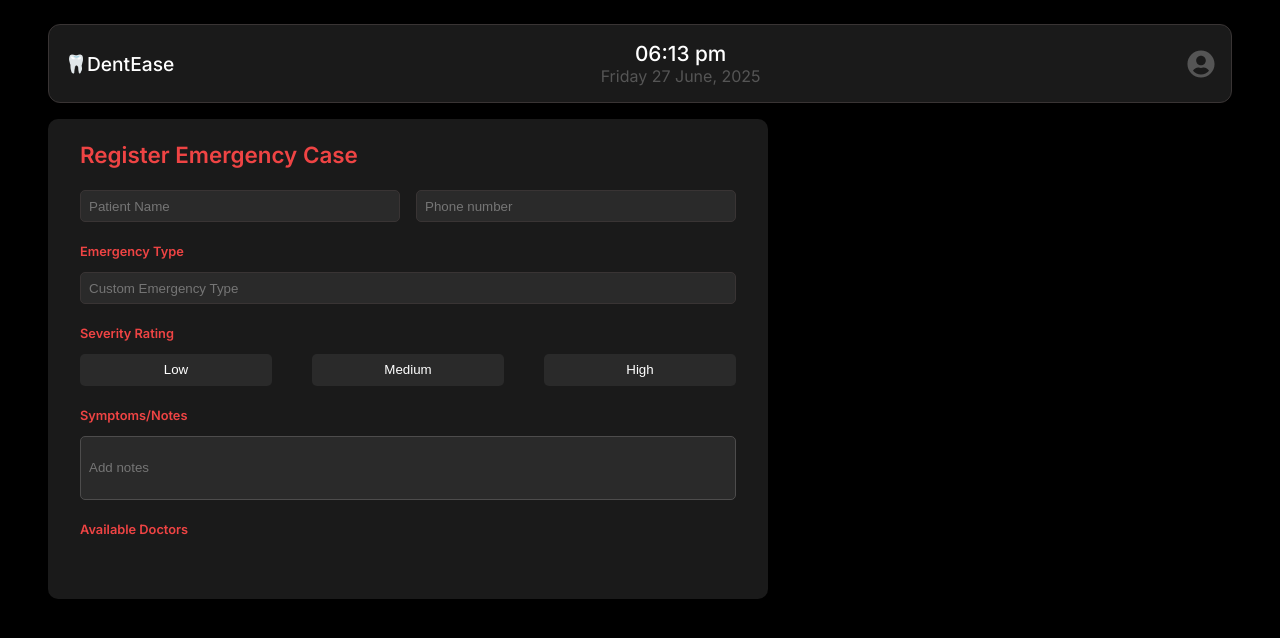
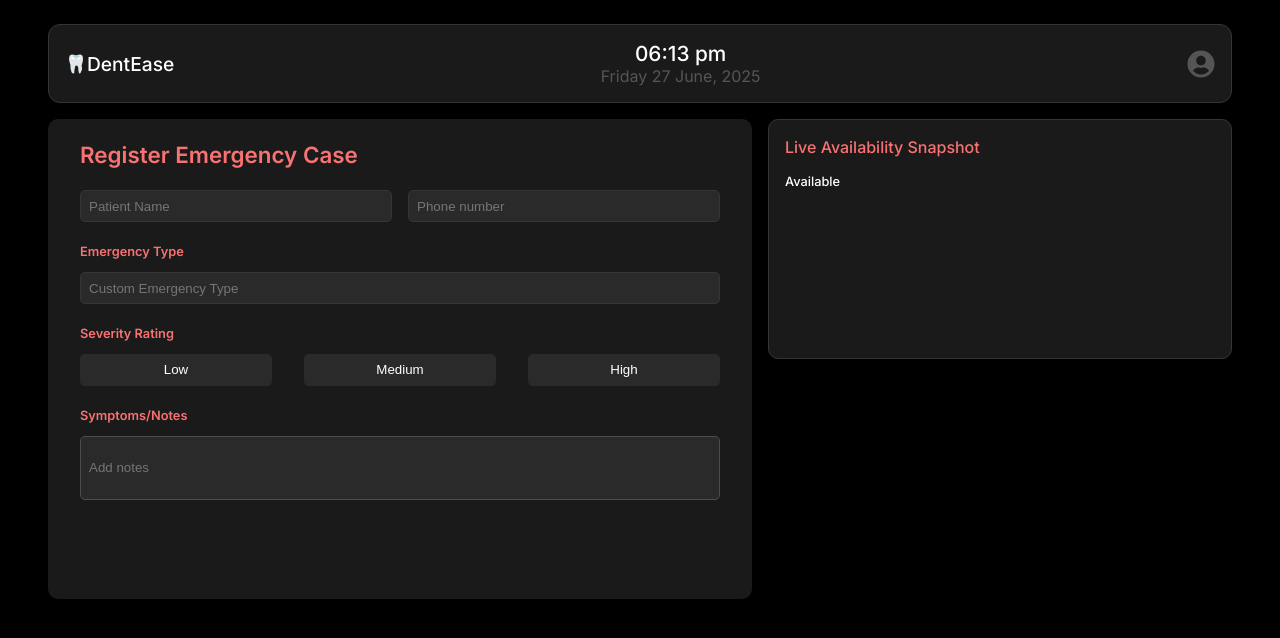
Before and after one commit to typshi-aswin/aetherduo, a React (Vite) app: page /emergency in a window 1280 px wide. Shown: the top 638 px of the page. Built offline with nearby package versions, Linux system fonts and the light colour scheme; no server answers.

Commit message:
feat: added new component

```diff
--- a/src/pages/Emergency/Emergency.jsx
+++ b/src/pages/Emergency/Emergency.jsx
@@ -1,8 +1,13 @@
 import RegisterEmergency from "./ui/RegisterEmergency/RegisterEmergency";
+import LiveAvailability from "./ui/LiveAvailability/LiveAvailability";
+import styles from './Emergency.module.css';
 
 function Emergency(){
     return(
+        <div className={styles.container}>
         <RegisterEmergency />
+        <LiveAvailability />
+         </div>
     );
 }
 
--- a/src/pages/Emergency/Emergency.module.css
+++ b/src/pages/Emergency/Emergency.module.css
@@ -0,0 +1,5 @@
+.container {
+    display: flex;
+    flex-direction: row;
+    column-gap: 1rem;
+}
--- /dev/null
+++ b/src/pages/Emergency/ui/LiveAvailability/LiveAvailability.jsx
@@ -0,0 +1,17 @@
+import styles from './LiveAvailability.module.css';
+import { FaChair } from "react-icons/fa";
+function LiveAvailability() {
+    return(
+        <div className ={styles.container}>
+            <p>Live Availability Snapshot</p>
+            {/* <div> Show total number of FaChair icons here. FaChairs should be red [#f87272] if occupied, default color if not
+            </div> */}
+            <div className ={styles.doctorStatus}>
+                <p> Available </p>
+                {/* <div> show available doctors here, with a tag on the right showing their specialty </div> */}
+            </div>
+        </div>
+    );
+}
+
+export default LiveAvailability;
--- /dev/null
+++ b/src/pages/Emergency/ui/LiveAvailability/LiveAvailability.module.css
@@ -0,0 +1,27 @@
+.container {
+    width: 30rem;
+    height: 15rem;
+    background-color: var(--primary-container-color);
+   border: 1px rgb(57, 52, 52) solid;
+   border-radius: 10px;
+   margin-top: 1rem;
+   padding: 2rem 1rem;
+   color: #f87272;
+
+}
+
+.container p {
+    margin-top: -15px;
+    font-weight: 500;
+
+}
+
+.doctorStatus {
+
+    margin-top: 2rem;
+    color: var(--primary-text-color);
+}
+
+.doctorStatus p {
+    font-size: 0.8rem;
+}
--- a/src/pages/Emergency/ui/RegisterEmergency/RegisterEmergency.jsx
+++ b/src/pages/Emergency/ui/RegisterEmergency/RegisterEmergency.jsx
@@ -29,10 +29,6 @@ function RegisterEmergency() {
                 <input placeholder='Add notes'/>
             </div>
 
-            <div className ={styles.availableContainer}>
-                <p> Available Doctors </p>
-                {/* <div> Here you add available doctors one by one</div> */}
-            </div>
         </div>
 
     )
--- a/src/pages/Emergency/ui/RegisterEmergency/RegisterEmergency.module.css
+++ b/src/pages/Emergency/ui/RegisterEmergency/RegisterEmergency.module.css
@@ -4,7 +4,7 @@
     width: 45rem;
     height:30rem;
     background-color: var(--primary-container-color);
-    color: #ef4444;
+    color: #f87272;
     padding: 2rem;
     margin-top:1rem;
     border-radius: 10px;
```
